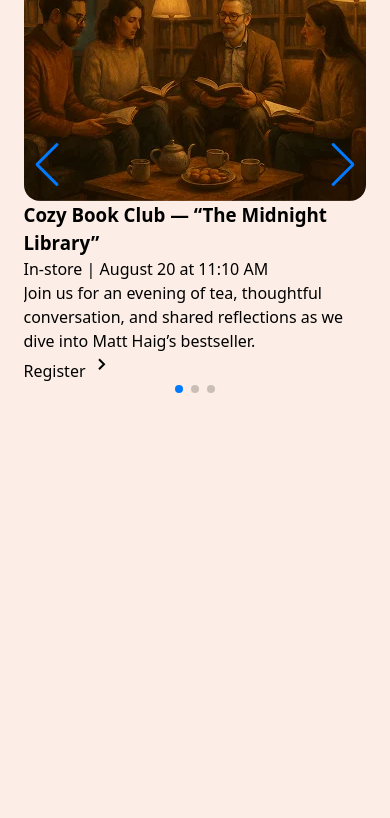
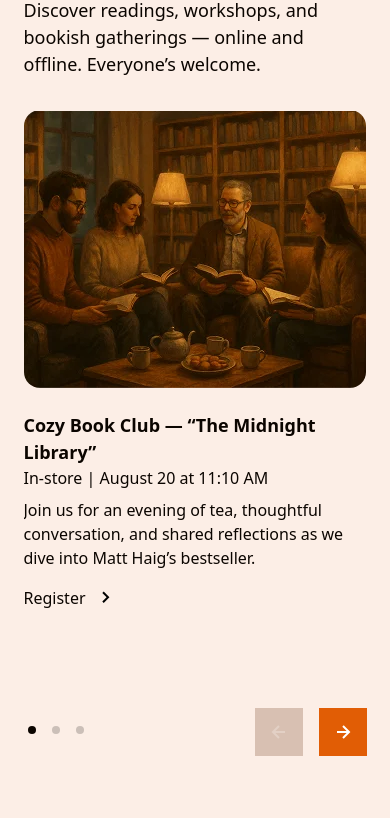
Before and after one commit to yehor-lytovchenko/x-team-booksy, a website built with Vite: page src/index.html in a window 390 px wide. Shown: the part 209-1027 px from the top of the page. Before the commit the page ends 844 px from the top, so only its background shows below. Built offline with nearby package versions, Linux system fonts and the light colour scheme.

Commit message:
events mobile version markup, styles, js

```diff
--- a/src/css/events.css
+++ b/src/css/events.css
@@ -1,28 +1,63 @@
+@media screen {
   .events-container {
+    margin-top: 64px;
+    margin-bottom: 64px;
+    color: var(--primary-color);
   }
+
   .events-top-content {
+    margin-bottom: 32px;
   }
+
   .events-pre-header {
+    margin-bottom: 16px;
+    font-weight: 600;
   }
+
   .events-header {
+    font-weight: 600;
+    font-size: 36px;
+    line-height: 1.2;
+    letter-spacing: -0.01em;
+    margin-bottom: 16px;
   }
+
   .events-desc {
+    font-size: 18px;
+    margin-bottom: 32px;
   }
-.events-list {
+
+  /* .events-list {
   }
   .events-item {
+  } */
+
+  .events-img {
+    margin-bottom: 24px;
   }
-.events-img {
+
+  .events-item-title {
+    font-weight: 600;
+    font-size: 18px;
   }
-.events-item-title {
+
+  .events-item-place {
+    margin-bottom: 8px;
   }
-.events-item-time {
+
+  .events-item-desc {
+    margin-bottom: 16px;
   }
-.events-item-desc {
+
+  .events-register-link {
+    display: flex;
+    align-items: center;
+    gap: 8px;
+    margin-bottom: 38px;
   }
-.events-register-link {
-}
+
   .events-register-link-arrow {
+    display: block;
   }
 
   /* <!-- Swiper Styles --> */
@@ -34,19 +69,86 @@
 
   .swiper-slide {
     height: auto;
+    margin-right: 20px;
   }
 
-.swiper-button-next,
-.swiper-button-prev {
-  color: #000;
+  .swiper-button-prev,
+  .swiper-button-next {
+    border: 1px solid var(--btn-normal-bcg-color);
+    background: var(--btn-normal-bcg-color);
+    color: var(--white-color) !important;
+    width: 48px !important;
+    height: 48px !important;
+    left: 0 !important;
+    cursor: pointer;
+    display: flex;
+    justify-content: center;
+    align-items: center;
+    position: relative !important;
+  }
+
+  .swiper-button-prev.swiper-button-disabled .swiper-arrow,
+  .swiper-button-next.swiper-button-disabled .swiper-arrow {
+    opacity: 0.3;
+  }
+
+  .swiper-arrow {
+    width: 24px !important;
+    height: 24px !important;
+    fill: var(--white-color);
+  }
+
+  .swiper-button-prev::after,
+  .swiper-button-next::after {
+    display: none;
+  }
+
+  .swiper-button-disabled {
+    opacity: 0.3;
+    pointer-events: none;
+    cursor: default;
+    filter: grayscale(70%);
+  }
+
+  .swiper-buttons-container {
+    display: flex;
+    gap: 16px;
+    height: 48px;
+  }
+
+  .swiper-controls {
+    display: flex;
+    align-items: center;
+    justify-content: space-between;
+    padding-right: 0 !important;
+    margin-top: 32px;
+    height: 48px;
+  }
+
+  .swiper-pagination {
+    position: relative !important;
+    display: flex;
+    margin-right: 0 !important;
+    gap: 8px;
+  }
+
+  .swiper-pagination-fraction,
+  .swiper-pagination-custom,
+  .swiper-horizontal > .swiper-pagination-bullets,
+  .swiper-pagination-bullets.swiper-pagination-horizontal {
+    bottom: 0 !important;
   }
 
   .swiper-pagination-bullet {
-  background: #999;
+    width: 8px;
+    height: 8px;
+    background: var(--primary-color) !important;
+    border-radius: 50%;
     opacity: 0.5;
+    transition: 0.3s;
   }
-
   .swiper-pagination-bullet-active {
-  background: #000;
+    background: var(--primary-color) !important;
     opacity: 1;
   }
+}
--- a/src/js/events.js
+++ b/src/js/events.js
@@ -1,5 +1,3 @@
-// Swiper slider //
-
 import Swiper from 'swiper';
 import { Navigation, Pagination } from 'swiper/modules';
 import 'swiper/css';
@@ -8,7 +6,7 @@ import 'swiper/css/pagination';
 
 const swiper = new Swiper('.events-swiper', {
   modules: [Navigation, Pagination],
-  loop: true,
+  loop: false,
   spaceBetween: 20,
   slidesPerView: 1,
 
@@ -16,7 +14,7 @@ const swiper = new Swiper('.events-swiper', {
     768: {
       slidesPerView: 2,
     },
-    1440: {
+    1200: {
       slidesPerView: 3,
     },
   },
@@ -24,6 +22,7 @@ const swiper = new Swiper('.events-swiper', {
   navigation: {
     nextEl: '.swiper-button-next',
     prevEl: '.swiper-button-prev',
+    disabledClass: 'swiper-button-disabled',
   },
 
   pagination: {
@@ -31,6 +30,7 @@ const swiper = new Swiper('.events-swiper', {
     clickable: true,
   },
 });
+
 
 
 // Random event time function //
@@ -42,7 +42,7 @@ function getRandomFutureTime(daysAhead = 30) {
   const options = {
     month: 'long',
     day: 'numeric',
-    hour: 'numeric',
+    hour: '2-digit',
     minute: '2-digit',
     hour12: true,
   };
--- a/src/partials/events.html
+++ b/src/partials/events.html
@@ -11,12 +11,12 @@
 
     <!-- Swiper wrapper -->
     <div class="swiper events-swiper">
-      <div class="swiper-wrapper">
+      <ul class="swiper-wrapper">
         <!-- Slide 1 -->
-        <div class="swiper-slide events-item">
+        <li class="swiper-slide events-item">
           <picture>
             <source
-              media="(min-width: 1440px)"
+              media="(min-width: 1200px)"
               srcset="
                 ./img/desktop-webp/event-1-desktop@2x.webp 2x,
                 ./img/desktop-webp/event-1-desctop.webp    1x
@@ -50,7 +50,7 @@
             Cozy Book Club — “The Midnight Library”
           </h3>
           <p class="events-item-place">
-            In-store<span class="events-item-time">June 5, 6:30 PM</span>
+            In-store<span class="events-item-time"></span>
           </p>
           <p class="events-item-desc">
             Join us for an evening of tea, thoughtful conversation, and shared
@@ -62,13 +62,13 @@
               <use href="./img/icons.svg#icon-chevron-right"></use>
             </svg>
           </a>
-        </div>
+        </li>
 
         <!-- Slide 2 -->
-        <div class="swiper-slide events-item">
+        <li class="swiper-slide events-item">
           <picture>
             <source
-              media="(min-width: 1440px)"
+              media="(min-width: 1200px)"
               srcset="
                 ./img/desktop-webp/event-2-desktop@2x.webp 2x,
                 ./img/desktop-webp/event-2-desctop.webp    1x
@@ -100,7 +100,7 @@
           </picture>
           <h3 class="events-item-title">Book Cover Design Workshop</h3>
           <p class="events-item-place">
-            Online<span class="events-item-time">June 12, 7:00 PM</span>
+            Online<span class="events-item-time"></span>
           </p>
           <p class="events-item-desc">
             A hands-on session for aspiring designers and curious readers. Learn
@@ -112,13 +112,13 @@
               <use href="./img/icons.svg#icon-chevron-right"></use>
             </svg>
           </a>
-        </div>
+        </li>
 
         <!-- Slide 3 -->
-        <div class="swiper-slide events-item">
+        <li class="swiper-slide events-item">
           <picture>
             <source
-              media="(min-width: 1440px)"
+              media="(min-width: 1200px)"
               srcset="
                 ./img/desktop-webp/event-3-desktop@2x.webp 2x,
                 ./img/desktop-webp/event-3-desctop.webp    1x
@@ -150,7 +150,7 @@
           </picture>
           <h3 class="events-item-title">Children’s Story Hour</h3>
           <p class="events-item-place">
-            In-store<span class="events-item-time">June 15, 11:00 AM</span>
+            In-store<span class="events-item-time"></span>
           </p>
           <p class="events-item-desc">
             A magical morning of stories, games, and imagination for our
@@ -162,15 +162,27 @@
               <use href="./img/icons.svg#icon-chevron-right"></use>
             </svg>
           </a>
-        </div>
-      </div>
+        </li>
+      </ul>
+    </div>
 
-      <!-- Navigation arrows -->
-      <div class="swiper-button-prev"></div>
-      <div class="swiper-button-next"></div>
+    <div class="swiper-controls">
 
-      <!-- Pagination dots -->
-      <div class="swiper-pagination"></div>
+    <div class="swiper-pagination"></div>
+
+    <div class="swiper-buttons-container">
+
+    <div class="swiper-button-prev" tabindex="0" role="button" aria-label="Previous slide">
+        <svg class="swiper-arrow" width="24" height="24" aria-hidden="true" focusable="false">
+            <use href="./img/icons.svg#icon-left-arrow-alt"></use>
+        </svg>
     </div>
+
+    <div class="swiper-button-next" tabindex="0" role="button" aria-label="Next slide">
+        <svg class="swiper-arrow" width="24" height="24" aria-hidden="true" focusable="false">
+            <use href="./img/icons.svg#icon-right-arrow-alt"></use>
+        </svg>
+    </div>
+</div>
   </div>
 </section>
```
Lines whose indentation alone changed are shown as unchanged.
